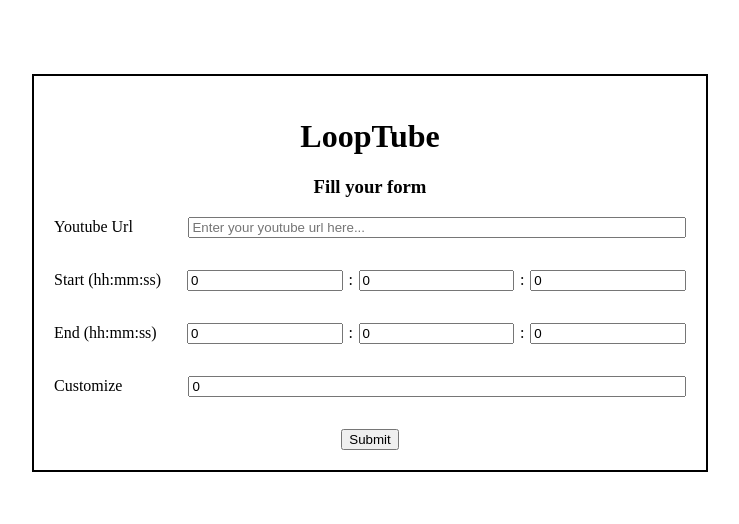
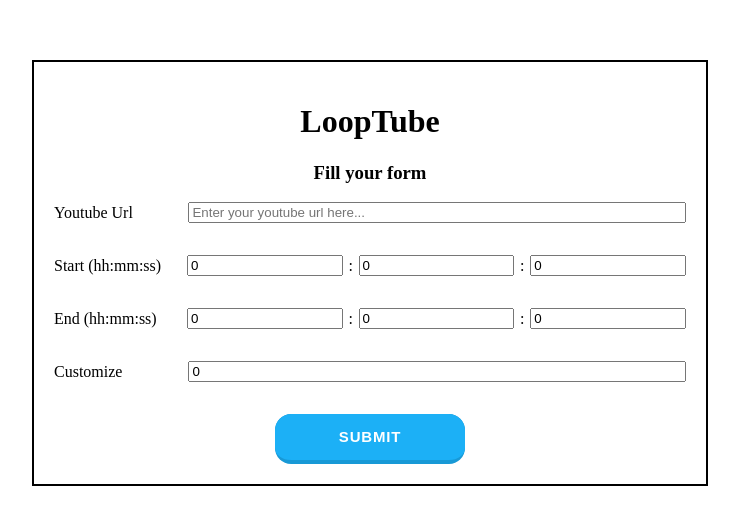
Before and after one commit to LoopTube2004/looptube, a React (Create React App) app in the folder client/: page / in a window 1280 px wide. Shown: the part 130-654 px from the top of the page, without its empty margins (270-1009 px from the left). Built offline with nearby package versions, Linux system fonts and the light colour scheme; the HTML template or start-up script is replaced by a standard one.

Commit message:
edit submit button

```diff
--- a/client/src/components/IFrame.module.css
+++ b/client/src/components/IFrame.module.css
@@ -1,5 +1,6 @@
 .player{
     padding: 20px;
+    margin-top: 5px;
     border: 2px solid black;
     width: auto;
     height: auto;
--- a/client/src/components/VideoForm.js
+++ b/client/src/components/VideoForm.js
@@ -81,7 +81,7 @@
         </div>
 
         <div className={styles["button-container"]}>
-          <button type="submit">Submit</button>
+          <button className={styles["submit-button"]} type="submit">Submit</button>
         </div>
 
         {props.errors.length > 0 && (
--- a/client/src/components/VideoForm.module.css
+++ b/client/src/components/VideoForm.module.css
@@ -60,6 +60,72 @@
     margin-top: 20px; /* Adds some space above the button, adjust as needed */
 }
 
+/* CSS */
+.submit-button {
+  appearance: button;
+  background-color: #1899D6;
+  border: solid transparent;
+  border-radius: 16px;
+  border-width: 0 0 4px;
+  box-sizing: border-box;
+  color: #FFFFFF;
+  cursor: pointer;
+  display: inline-block;
+  font-family: din-round,sans-serif;
+  font-size: 15px;
+  font-weight: 700;
+  letter-spacing: .8px;
+  line-height: 20px;
+  margin: 0;
+  outline: none;
+  overflow: visible;
+  padding: 13px 16px;
+  text-align: center;
+  text-transform: uppercase;
+  touch-action: manipulation;
+  transform: translateZ(0);
+  transition: filter .2s;
+  user-select: none;
+  -webkit-user-select: none;
+  vertical-align: middle;
+  white-space: nowrap;
+  width: 30%;
+}
+
+.submit-button:after {
+  background-clip: padding-box;
+  background-color: #1CB0F6;
+  border: solid transparent;
+  border-radius: 16px;
+  border-width: 0 0 4px;
+  bottom: -4px;
+  content: "";
+  left: 0;
+  position: absolute;
+  right: 0;
+  top: 0;
+  z-index: -1;
+}
+
+.submit-button:main,
+.submit-button:focus {
+  user-select: auto;
+}
+
+.submit-button:hover:not(:disabled) {
+  filter: brightness(1.1);
+  -webkit-filter: brightness(1.1);
+}
+
+.submit-button:disabled {
+  cursor: auto;
+}
+
+.submit-button:active {
+  border-width: 4px 0 0;
+  background: none;
+}
+
 .error {
     color: red;
 }
```
